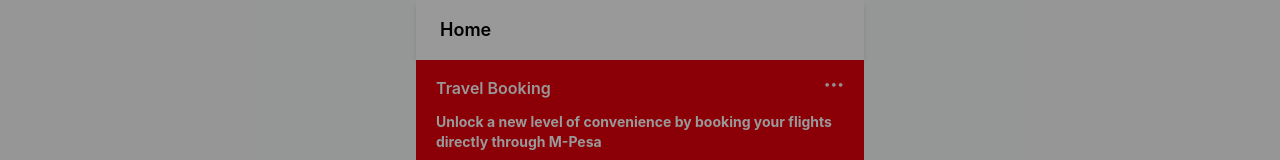
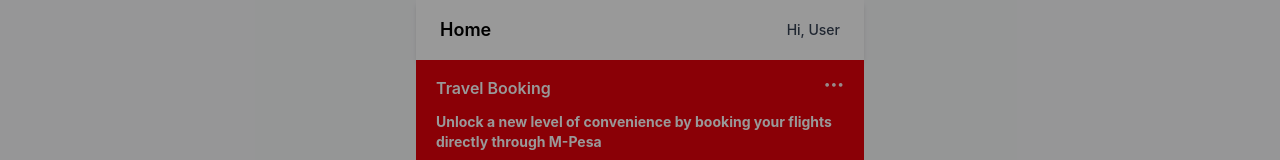
Before and after one commit to axieva974-maker/flightBooking, a React (Vite) app: page / in a window 1280 px wide. Shown: the top 160 px of the page. Built offline with nearby package versions, Linux system fonts and the light colour scheme.

Commit message:
Update Header.jsx

```diff
--- a/src/components/Header.jsx
+++ b/src/components/Header.jsx
@@ -8,7 +8,7 @@
   return (
     <div className="w-full bg-white text-black py-4 px-6 text-lg font-semibold shadow-md flex items-center justify-between">
 
-      {/* LEFT SIDE: BACK + TITLE */}
+      {/* Left Section: Back + Title */}
       <div className="flex items-center">
         {showBack && (
           <button
@@ -21,10 +21,12 @@
         <span>{title}</span>
       </div>
 
-      {/* RIGHT SIDE: USER NAME */}
-      <div className="text-right text-sm font-medium text-gray-700">
-        {user?.name ? user.name : ""}
+      {/* Right Section: Username */}
+      <div className="text-sm font-medium text-gray-700">
+        {/* {user?.name ? user.name : ""} */}
+         <span>{user}</span>
       </div>
+
     </div>
   );
 }
```
